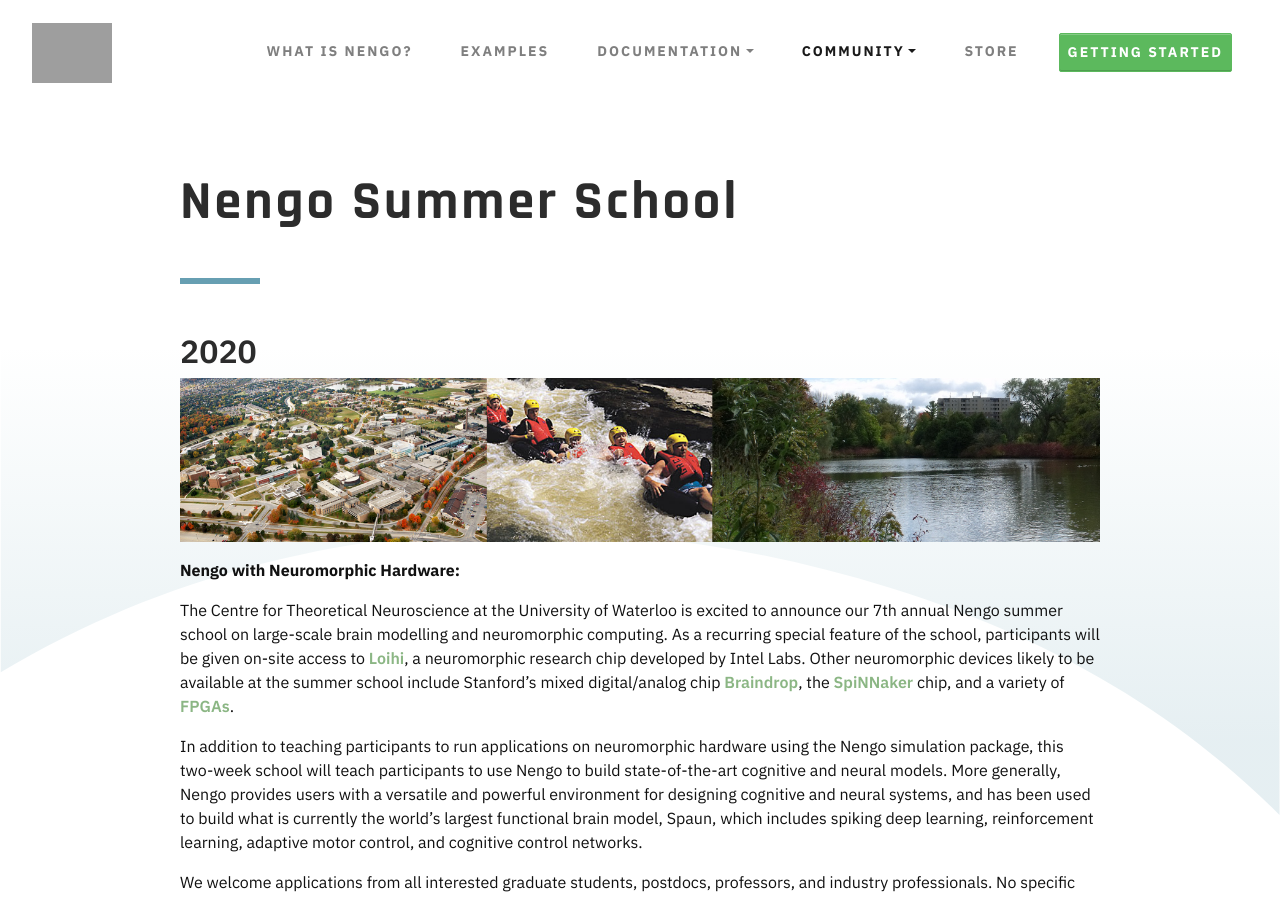
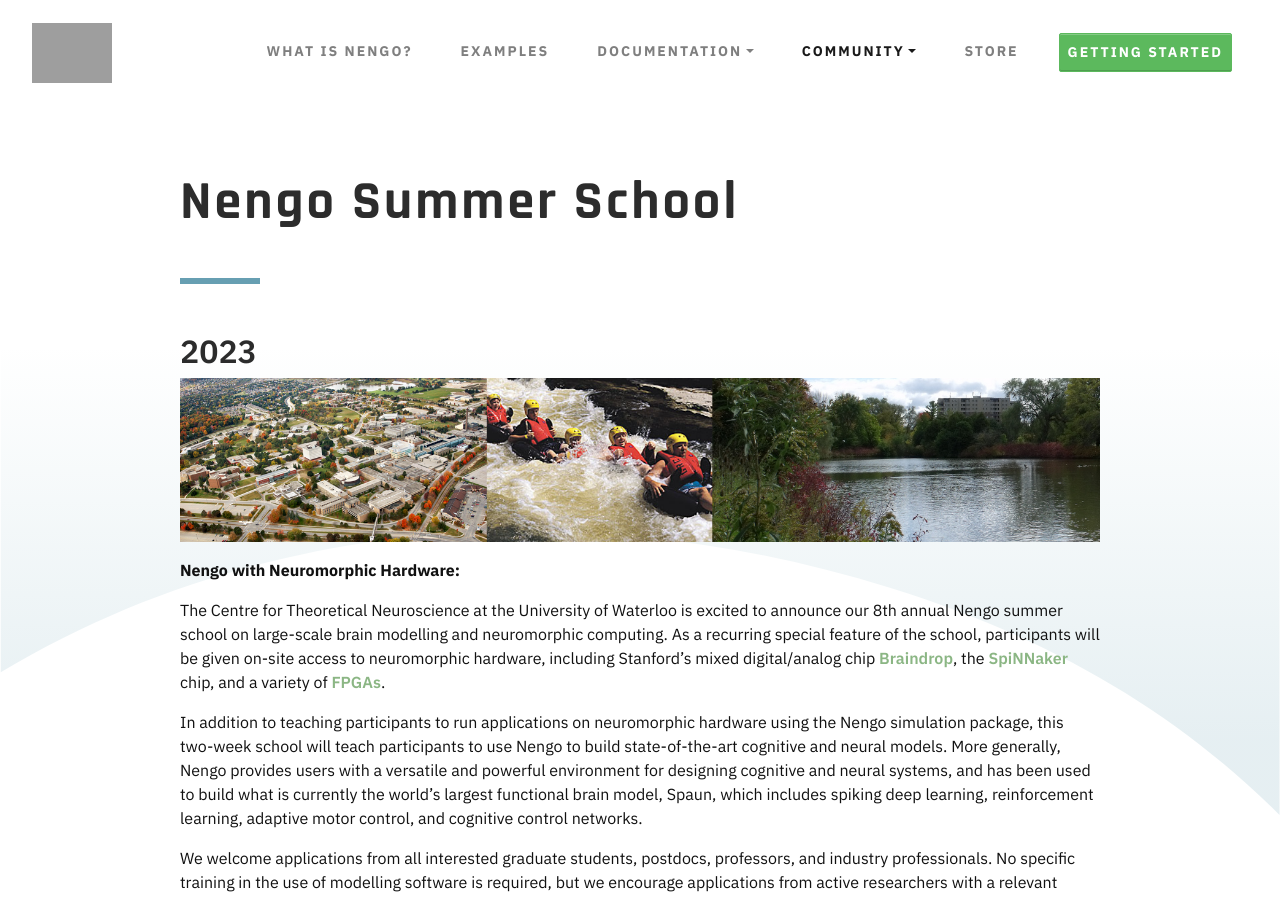
Before and after one commit to nengo/nengo.github.io, a Jekyll site: the page built from summer-school.md, in a window 1280 px wide and 900 px high. Built offline with Jekyll 4.4.1, drawn with Linux system fonts in a browser that asks for light colours; nearby versions of some CDN libraries; comment, search, counter and statistics services are not loaded; some of the changed text lies outside the part shown.

Commit message:
Update summerschool website

```diff
--- a/summer-school.md
+++ b/summer-school.md
@@ -6,7 +6,7 @@ title: Nengo Summer School
 footerClasses: gradient-bottom
 ---
 
-## 2020
+## 2023
 
 [<img alt="Nengo summer school"
 src="{{ site.baseurl }}/img/summerschool-campus.png"
@@ -15,13 +15,10 @@ style="width: 100%;"/>]({{ site.baseurl }}/img/summerschool-campus.png)
 **Nengo with Neuromorphic Hardware:**
 
 The Centre for Theoretical Neuroscience at the University of
-Waterloo is excited to announce our 7th annual Nengo summer school
+Waterloo is excited to announce our 8th annual Nengo summer school
 on large-scale brain modelling and neuromorphic computing. As a
 recurring special feature of the school, participants will be given
-on-site access to [Loihi](https://ieeexplore.ieee.org/document/8259423),
-a neuromorphic research chip developed by Intel Labs. Other
-neuromorphic devices likely to be available at the summer school
-include Stanford’s mixed digital/analog chip
+on-site access to neuromorphic hardware, including Stanford’s mixed digital/analog chip
 [Braindrop](https://web.stanford.edu/group/brainsinsilicon/),
 the [SpiNNaker](http://apt.cs.manchester.ac.uk/projects/SpiNNaker/) chip, and a
 variety of [FPGAs](https://www.nengo.ai/nengo-fpga/).
@@ -95,7 +92,7 @@ with a variety of prizes for strong projects! The complete
 schedule and list of guest lecturers will be announced at a later
 date.
 
-**Dates:** June 7th - June 19th, 2020
+**Dates:** June 4th - June 16th, 2023
 
 **Location:** University of Waterloo, Ontario, Canada
 ([map](http://goo.gl/Sa074A))
@@ -117,7 +114,7 @@ University of Waterloo is approximately a one hour drive away, and
 a number of shuttle services are available to take you directly to
 the University from the airport. A list of general travel options
 can be found
-[here](https://uwaterloo.ca/international-student-guide/2019/prepare/arranging-travel-waterloo)
+[here](https://uwaterloo.ca/international-student-guide/resources/prepare/arranging-travel-waterloo)
 
 **Accommodations:** On-campus accommodations will be
 made available to all confirmed participants. The summer school rates
@@ -130,9 +127,9 @@ hardware, event-based vision sensors, simple humanoid and non-humanoid robotic
 devices, and a variety of large-scale cognitive modelling techniques. If
 applicable, please briefly indicate how you might leverage this infrastructure
 in your project. The application form is available
-[here](https://docs.google.com/forms/d/e/1FAIpQLSclDfoizYSGXZsScSGDeM5b33DpBcJJmME1bbIteY-qeydjSQ/viewform?usp=sf_link).
+[here](https://docs.google.com/forms/d/e/1FAIpQLSfv3wzhDMP31U4YzoNOxOCjDeHPGwEOlioRTIgK331ul_0jEA/viewform?usp=sf_link).
 
-**Application deadline:** Applications are due on **February 15th, 2020**.
+**Application deadline:** Applications are due on **March 15th, 2023**.
 
 **Contact information:** For any questions, please contact
-[Peter Blouw](mailto:peter.blouw@appliedbrainresearch.com).
+[Michael Furlong](mailto:michael.furlong@uwaterloo.ca).
```
